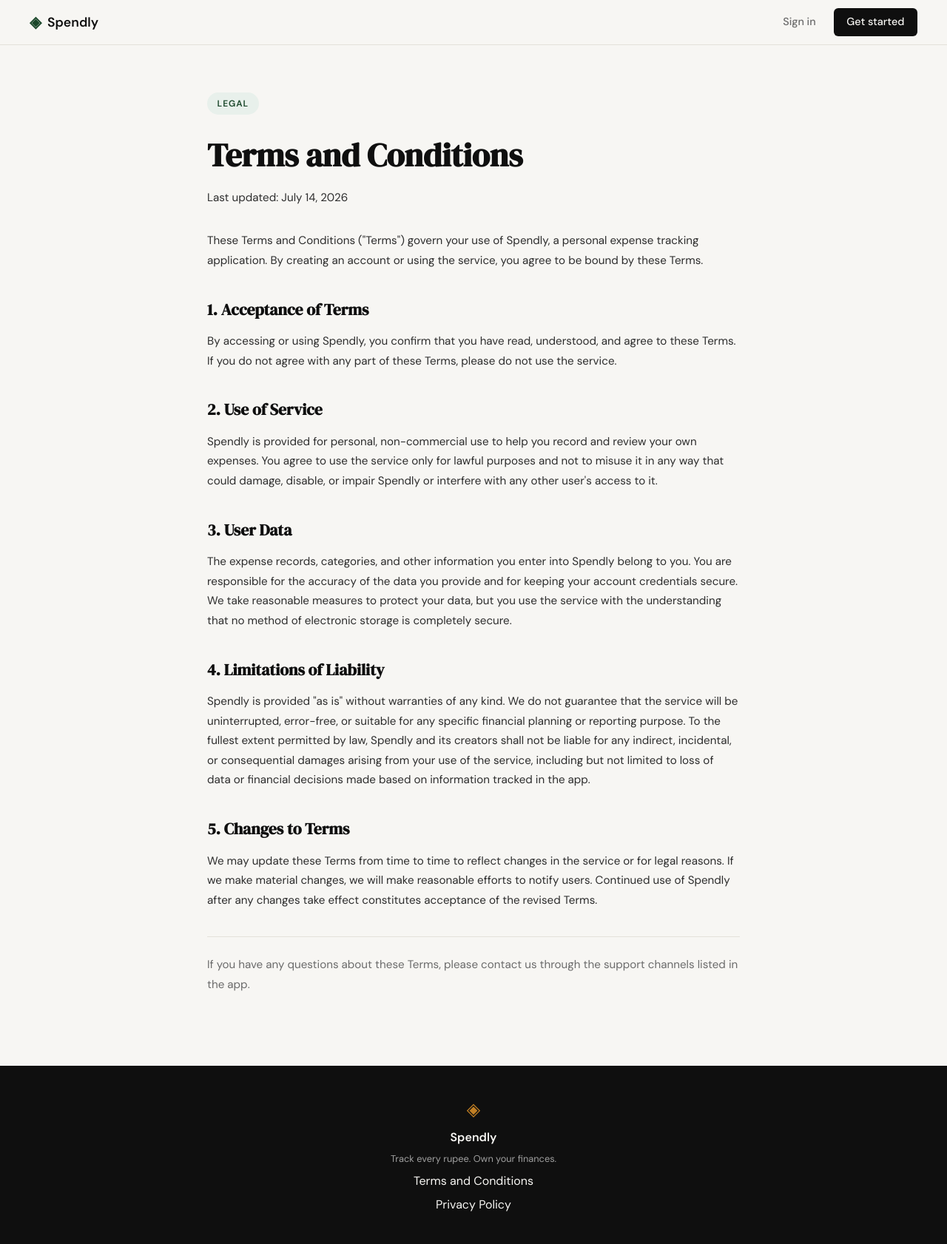
After one commit to ruchisurya2002-maker/Spendly-, a Flask app: page /terms in a window 1280 px wide. The commit adds this page. Shown: the whole page at 74% size. Run offline with Flask 3, Linux system fonts and the light colour scheme.

Commit message:
landing: add terms and conditions page and route

```diff
--- a/app.py
+++ b/app.py
@@ -20,6 +20,11 @@ def register():
 @app.route("/login")
 def login():
     return render_template("login.html")
+
+
+@app.route("/terms")
+def terms():
+    return render_template("terms.html")
 
 
 # ------------------------------------------------------------------ #
--- a/static/css/style.css
+++ b/static/css/style.css
@@ -478,6 +478,72 @@ a { color: inherit; text-decoration: none; }
 .auth-switch a:hover { text-decoration: underline; }
 
 /* ------------------------------------------------------------------ */
+/* Legal pages (Terms, Privacy)                                        */
+/* ------------------------------------------------------------------ */
+
+.legal {
+    padding: 4rem 2rem 6rem;
+}
+
+.legal-inner {
+    max-width: 720px;
+    margin: 0 auto;
+}
+
+.legal-badge {
+    display: inline-block;
+    background: var(--accent-light);
+    color: var(--accent);
+    font-size: 0.75rem;
+    font-weight: 600;
+    letter-spacing: 0.08em;
+    text-transform: uppercase;
+    padding: 0.35rem 0.85rem;
+    border-radius: 999px;
+    margin-bottom: 1.25rem;
+}
+
+.legal-title {
+    font-family: var(--font-display);
+    font-size: clamp(2rem, 4vw, 2.75rem);
+    color: var(--ink);
+    margin-bottom: 0.5rem;
+}
+
+.legal-updated {
+    font-size: 0.85rem;
+    color: var(--ink-faint);
+    margin-bottom: 2rem;
+}
+
+.legal-intro {
+    font-size: 1rem;
+    color: var(--ink-muted);
+    line-height: 1.7;
+    margin-bottom: 2rem;
+}
+
+.legal-inner h2 {
+    font-family: var(--font-display);
+    font-size: 1.35rem;
+    color: var(--ink);
+    margin: 2.25rem 0 0.75rem;
+}
+
+.legal-inner p {
+    font-size: 0.95rem;
+    color: var(--ink-soft);
+    line-height: 1.75;
+}
+
+.legal-contact {
+    margin-top: 2.25rem;
+    padding-top: 1.5rem;
+    border-top: 1px solid var(--border);
+    color: var(--ink-muted) !important;
+}
+
+/* ------------------------------------------------------------------ */
 /* Footer                                                              */
 /* ------------------------------------------------------------------ */
 
--- a/templates/base.html
+++ b/templates/base.html
@@ -34,7 +34,7 @@
             <span class="brand-icon">◈</span>
             <span class="footer-name">Spendly</span>
             <p class="footer-copy">Track every rupee. Own your finances.</p>
-            <a href="#">Terms and Conditions</a>
+            <a href="{{ url_for('terms') }}">Terms and Conditions</a>
             <a href="#">Privacy Policy</a>
         </div>
     </footer>
--- /dev/null
+++ b/templates/terms.html
@@ -0,0 +1,69 @@
+{% extends "base.html" %}
+
+{% block title %}Terms and Conditions — Spendly{% endblock %}
+
+{% block content %}
+
+<section class="legal">
+    <div class="legal-inner">
+        <div class="legal-badge">Legal</div>
+        <h1 class="legal-title">Terms and Conditions</h1>
+        <p class="legal-updated">Last updated: July 14, 2026</p>
+
+        <p class="legal-intro">
+            These Terms and Conditions ("Terms") govern your use of Spendly, a personal
+            expense tracking application. By creating an account or using the service,
+            you agree to be bound by these Terms.
+        </p>
+
+        <h2>1. Acceptance of Terms</h2>
+        <p>
+            By accessing or using Spendly, you confirm that you have read, understood, and
+            agree to these Terms. If you do not agree with any part of these Terms, please
+            do not use the service.
+        </p>
+
+        <h2>2. Use of Service</h2>
+        <p>
+            Spendly is provided for personal, non-commercial use to help you record and
+            review your own expenses. You agree to use the service only for lawful purposes
+            and not to misuse it in any way that could damage, disable, or impair Spendly or
+            interfere with any other user's access to it.
+        </p>
+
+        <h2>3. User Data</h2>
+        <p>
+            The expense records, categories, and other information you enter into Spendly
+            belong to you. You are responsible for the accuracy of the data you provide and
+            for keeping your account credentials secure. We take reasonable measures to
+            protect your data, but you use the service with the understanding that no method
+            of electronic storage is completely secure.
+        </p>
+
+        <h2>4. Limitations of Liability</h2>
+        <p>
+            Spendly is provided "as is" without warranties of any kind. We do not guarantee
+            that the service will be uninterrupted, error-free, or suitable for any specific
+            financial planning or reporting purpose. To the fullest extent permitted by law,
+            Spendly and its creators shall not be liable for any indirect, incidental, or
+            consequential damages arising from your use of the service, including but not
+            limited to loss of data or financial decisions made based on information tracked
+            in the app.
+        </p>
+
+        <h2>5. Changes to Terms</h2>
+        <p>
+            We may update these Terms from time to time to reflect changes in the service or
+            for legal reasons. If we make material changes, we will make reasonable efforts
+            to notify users. Continued use of Spendly after any changes take effect
+            constitutes acceptance of the revised Terms.
+        </p>
+
+        <p class="legal-contact">
+            If you have any questions about these Terms, please contact us through the
+            support channels listed in the app.
+        </p>
+    </div>
+</section>
+
+{% endblock %}
```
